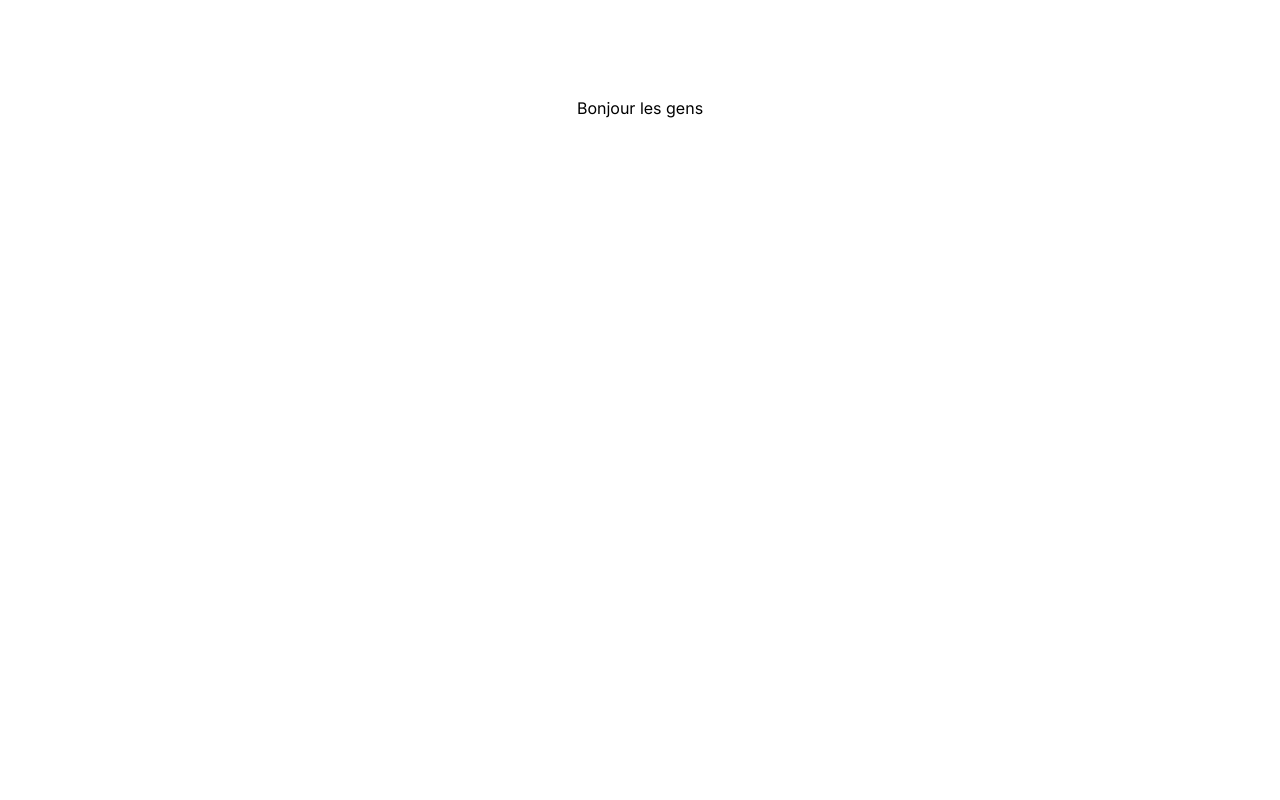
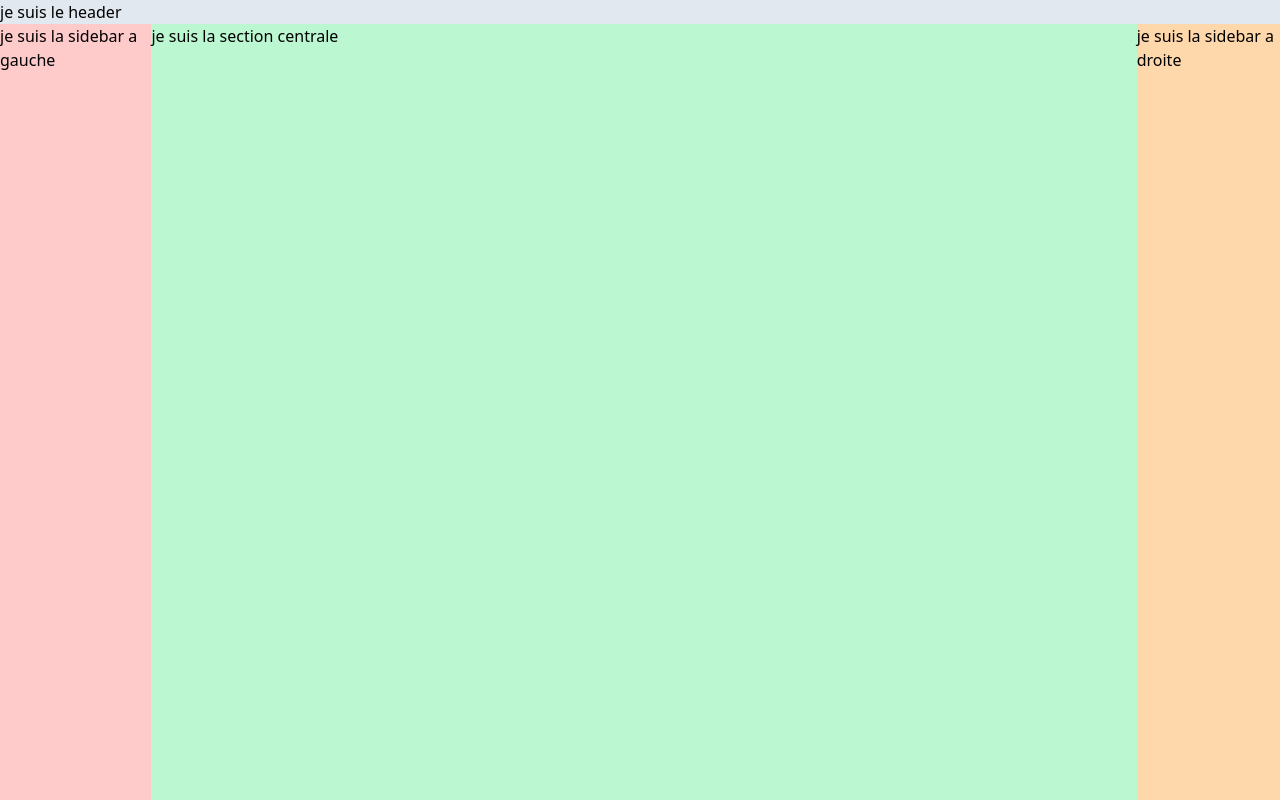
Before and after one commit to Borkil/atd16-projectmanager, a Next.js app: page / in a window 1280 px wide. Built offline with nearby package versions, Linux system fonts and the light colour scheme.

Commit message:
add basic template of homepage

```diff
--- a/src/app/homepage/page.jsx
+++ /dev/null
@@ -1,8 +0,0 @@
-
-export default function HomePage(){
-  return(
-    <div>
-      <h1>Home Page</h1>
-    </div>
-  )
-}
--- a/src/app/layout.jsx
+++ b/src/app/layout.jsx
@@ -11,7 +11,9 @@ export const metadata = {
 export default function RootLayout({ children }) {
   return (
     <html lang="fr">
-      <body className={inter.className}>{children}</body>
+      <body className={` bg-slate-400`}>
+        {children}
+      </body>
     </html>
   )
 }
--- a/src/app/page.jsx
+++ b/src/app/page.jsx
@@ -2,8 +2,14 @@ import Image from 'next/image'
 
 export default function Home() {
   return (
-    <main className="flex min-h-screen flex-col items-center justify-between p-24">
-      <h1>Bonjour les gens</h1>
+    <main className="flex flex-col h-screen">
+      <header className='bg-slate-200'>je suis le header</header>
+      <div className='bg-slate-600 flex justify-between h-full '>
+        <nav className='bg-red-200'>je suis la sidebar a gauche</nav>
+        <section className='bg-green-200 basis-full'>je suis la section centrale</section>
+        <div className='bg-orange-200 '>je suis la sidebar a droite</div>
+      </div>
+
     </main>
   )
 }
```
